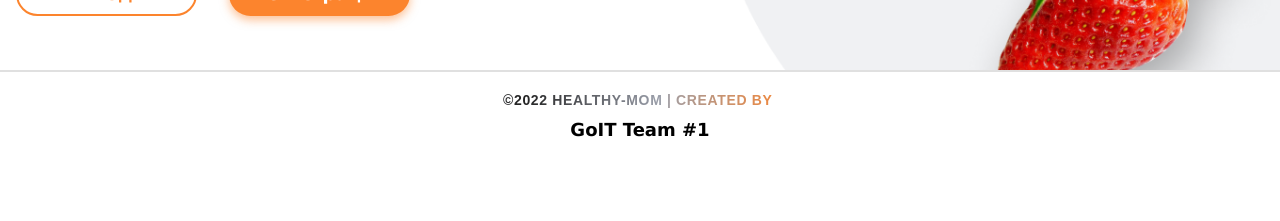
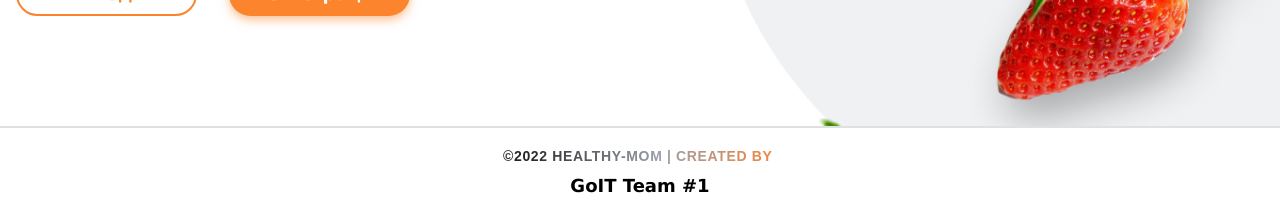
Before and after one commit to SalenkoDmytro/health, a React (Create React App) app: page /health-care-project/registration in a window 1280 px wide. Shown: the part 632-853 px from the top of the page. Before the commit the page ends 800 px from the top, so only its background shows below. Built offline with nearby package versions, Linux system fonts and the light colour scheme.

Commit message:
fixed footer layout again

```diff
--- a/src/components/footer/Footer.styled.js
+++ b/src/components/footer/Footer.styled.js
@@ -34,8 +34,6 @@ export const FooterStyled = styled.footer`
 
   @media (${device.desktop}) {
     align-items: center;
-    position: absolute;
-    bottom: 0;
   }
 `;
 
@@ -73,8 +71,5 @@ export const FooterButtonStyled = styled(ButtonIcon)`
 
   @media (${device.fablet}) {
     display: block;
-    //position: absolute;
-    //top: 20px;
-    //right: 20px;
   }
 `;
```
